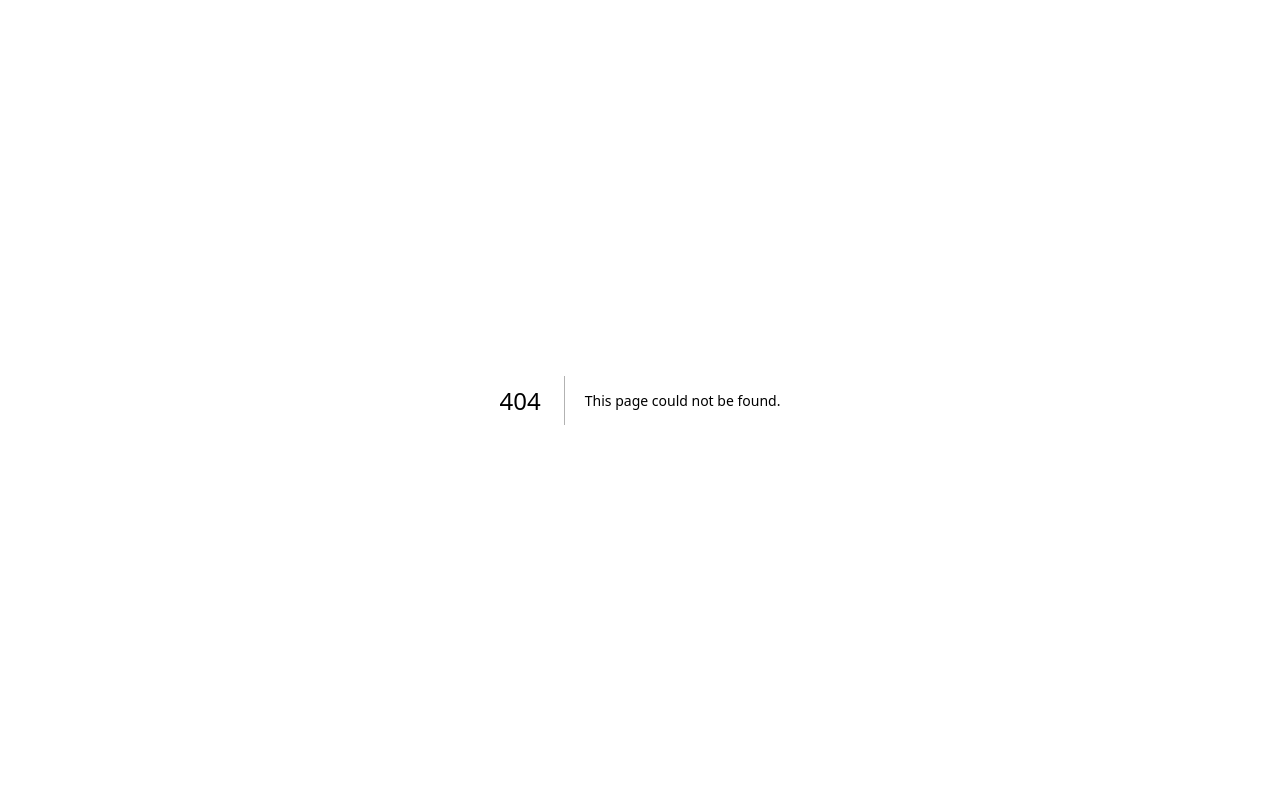
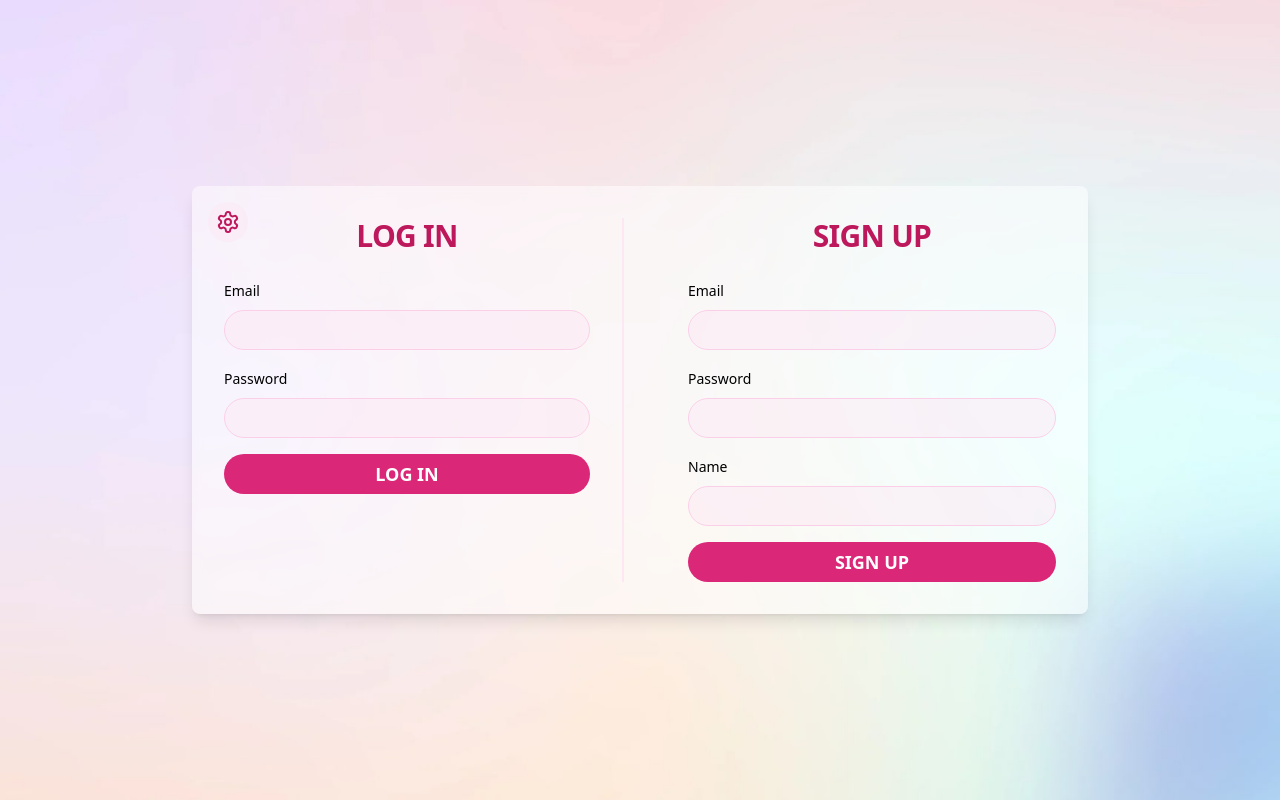
Before and after one commit to PierceLe/hackathon-unihack, a Next.js app in the folder frontend/frontend-pages/: page /auth in a window 1280 px wide. Before the commit this address had no page. Built offline with nearby package versions, Linux system fonts and the light colour scheme.

Commit message:
Add Auth Page

```diff
--- /dev/null
+++ b/frontend/frontend-pages/app/auth/page.tsx
@@ -0,0 +1,122 @@
+"use client"
+
+import { Background } from "@/components/ui/background";
+
+export default function AuthPage() {
+  return (
+    <div className="relative min-h-screen flex items-center justify-center p-4">
+      {/* Custom Background */}
+      <div className="absolute inset-0 -z-10">
+        <Background imagePath="/bg.jpg" />
+      </div>
+
+      <div className="relative w-full max-w-4xl rounded-lg bg-white/50 p-8 shadow-lg backdrop-blur-sm">
+        {/* Settings Icon */}
+        <button className="absolute left-4 top-4 rounded-full bg-pink-100/50 p-2 transition-colors hover:bg-pink-200/50">
+          <svg
+            xmlns="http://www.w3.org/2000/svg"
+            width="24"
+            height="24"
+            viewBox="0 0 24 24"
+            fill="none"
+            stroke="currentColor"
+            strokeWidth="2"
+            strokeLinecap="round"
+            strokeLinejoin="round"
+            className="h-6 w-6 text-pink-700"
+          >
+            <path d="M12.22 2h-.44a2 2 0 0 0-2 2v.18a2 2 0 0 1-1 1.73l-.43.25a2 2 0 0 1-2 0l-.15-.08a2 2 0 0 0-2.73.73l-.22.38a2 2 0 0 0 .73 2.73l.15.1a2 2 0 0 1 1 1.72v.51a2 2 0 0 1-1 1.74l-.15.09a2 2 0 0 0-.73 2.73l.22.38a2 2 0 0 0 2.73.73l.15-.08a2 2 0 0 1 2 0l.43.25a2 2 0 0 1 1 1.73V20a2 2 0 0 0 2 2h.44a2 2 0 0 0 2-2v-.18a2 2 0 0 1 1-1.73l.43-.25a2 2 0 0 1 2 0l.15.08a2 2 0 0 0 2.73-.73l.22-.39a2 2 0 0 0-.73-2.73l-.15-.08a2 2 0 0 1-1-1.74v-.5a2 2 0 0 1 1-1.74l.15-.09a2 2 0 0 0 .73-2.73l-.22-.38a2 2 0 0 0-2.73-.73l-.15.08a2 2 0 0 1-2 0l-.43-.25a2 2 0 0 1-1-1.73V4a2 2 0 0 0-2-2z"></path>
+            <circle cx="12" cy="12" r="3"></circle>
+          </svg>
+        </button>
+
+        <div className="grid gap-8 md:grid-cols-2">
+          {/* Login Section */}
+          <div className="space-y-6 border-b-2 border-pink-100 pb-6 md:border-b-0 md:border-r-2 md:pb-0 md:pr-8">
+            <div className="text-center">
+              <h2 className="text-3xl font-bold tracking-tight text-pink-700">LOG IN</h2>
+            </div>
+            <form className="space-y-4">
+              <div className="space-y-2">
+                <label htmlFor="loginEmail" className="text-sm font-medium">
+                  Email
+                </label>
+                <input
+                  id="loginEmail"
+                  type="email"
+                  required
+                  className="flex h-10 w-full rounded-full border border-pink-200 bg-pink-100/50 px-3 py-2 text-sm focus:border-pink-300 focus:outline-none focus:ring-2 focus:ring-pink-200"
+                />
+              </div>
+              <div className="space-y-2">
+                <label htmlFor="loginPassword" className="text-sm font-medium">
+                  Password
+                </label>
+                <input
+                  id="loginPassword"
+                  type="password"
+                  required
+                  className="flex h-10 w-full rounded-full border border-pink-200 bg-pink-100/50 px-3 py-2 text-sm focus:border-pink-300 focus:outline-none focus:ring-2 focus:ring-pink-200"
+                />
+              </div>
+              <button
+                type="submit"
+                className="inline-flex h-10 w-full items-center justify-center rounded-full bg-pink-600 px-4 py-2 text-lg font-bold text-white transition-colors hover:bg-pink-700 focus:outline-none focus:ring-2 focus:ring-pink-400 focus:ring-offset-2 disabled:opacity-50"
+              >
+                LOG IN
+              </button>
+            </form>
+          </div>
+
+          {/* Sign Up Section */}
+          <div className="space-y-6 pt-6 md:pl-8 md:pt-0">
+            <div className="text-center">
+              <h2 className="text-3xl font-bold tracking-tight text-pink-700">SIGN UP</h2>
+            </div>
+            <form className="space-y-4">
+              <div className="space-y-2">
+                <label htmlFor="signupEmail" className="text-sm font-medium">
+                  Email
+                </label>
+                <input
+                  id="signupEmail"
+                  type="email"
+                  required
+                  className="flex h-10 w-full rounded-full border border-pink-200 bg-pink-100/50 px-3 py-2 text-sm focus:border-pink-300 focus:outline-none focus:ring-2 focus:ring-pink-200"
+                />
+              </div>
+              <div className="space-y-2">
+                <label htmlFor="signupPassword" className="text-sm font-medium">
+                  Password
+                </label>
+                <input
+                  id="signupPassword"
+                  type="password"
+                  required
+                  className="flex h-10 w-full rounded-full border border-pink-200 bg-pink-100/50 px-3 py-2 text-sm focus:border-pink-300 focus:outline-none focus:ring-2 focus:ring-pink-200"
+                />
+              </div>
+              <div className="space-y-2">
+                <label htmlFor="signupName" className="text-sm font-medium">
+                  Name
+                </label>
+                <input
+                  id="signupName"
+                  type="text"
+                  required
+                  className="flex h-10 w-full rounded-full border border-pink-200 bg-pink-100/50 px-3 py-2 text-sm focus:border-pink-300 focus:outline-none focus:ring-2 focus:ring-pink-200"
+                />
+              </div>
+              <button
+                type="submit"
+                className="inline-flex h-10 w-full items-center justify-center rounded-full bg-pink-600 px-4 py-2 text-lg font-bold text-white transition-colors hover:bg-pink-700 focus:outline-none focus:ring-2 focus:ring-pink-400 focus:ring-offset-2 disabled:opacity-50"
+              >
+                SIGN UP
+              </button>
+            </form>
+          </div>
+        </div>
+      </div>
+    </div>
+  );
+}
--- a/frontend/frontend-pages/app/settings/page.tsx
+++ b/frontend/frontend-pages/app/settings/page.tsx
@@ -7,10 +7,6 @@ export default function Settings() {
       {/* Background */}
       <div className="absolute inset-0">
         <Background imagePath="/bg.jpg" />
-      </div>
-
-      <div className="relative min-h-screen">
-        <PButton imageSrc="/back.png" navigateTo="/team-pick" className="absolute top-10 left-10" />
       </div>
 
       <div className="relative z-10 flex min-h-screen flex-col items-center justify-start pt-32">
--- a/frontend/frontend-pages/tailwind.config.ts
+++ b/frontend/frontend-pages/tailwind.config.ts
@@ -1,4 +1,4 @@
-import type { Config } from "tailwindcss"
+import type { Config } from "tailwindcss";
 
 const config: Config = {
   darkMode: ["class"],
@@ -6,9 +6,16 @@ const config: Config = {
     "./pages/**/*.{js,ts,jsx,tsx,mdx}",
     "./components/**/*.{js,ts,jsx,tsx,mdx}",
     "./app/**/*.{js,ts,jsx,tsx,mdx}",
-    "*.{js,ts,jsx,tsx,mdx}",
+    "./src/**/*.{ts,tsx}", // Added from the second config
   ],
   theme: {
+    container: {
+      center: true,
+      padding: "2rem",
+      screens: {
+        "2xl": "1400px",
+      },
+    },
     extend: {
       colors: {
         purple: {
@@ -19,6 +26,17 @@ const config: Config = {
         },
         background: "hsl(var(--background))",
         foreground: "hsl(var(--foreground))",
+        border: "hsl(var(--border))",
+        input: "hsl(var(--input))",
+        ring: "hsl(var(--ring))",
+        primary: {
+          DEFAULT: "#ec4899", // pink-600
+          foreground: "#ffffff",
+        },
+        secondary: {
+          DEFAULT: "#f9a8d4", // pink-300
+          foreground: "#ffffff",
+        },
         card: {
           DEFAULT: "hsl(var(--card))",
           foreground: "hsl(var(--card-foreground))",
@@ -26,14 +44,6 @@ const config: Config = {
         popover: {
           DEFAULT: "hsl(var(--popover))",
           foreground: "hsl(var(--popover-foreground))",
-        },
-        primary: {
-          DEFAULT: "hsl(var(--primary))",
-          foreground: "hsl(var(--primary-foreground))",
-        },
-        secondary: {
-          DEFAULT: "hsl(var(--secondary))",
-          foreground: "hsl(var(--secondary-foreground))",
         },
         muted: {
           DEFAULT: "hsl(var(--muted))",
@@ -47,16 +57,6 @@ const config: Config = {
           DEFAULT: "hsl(var(--destructive))",
           foreground: "hsl(var(--destructive-foreground))",
         },
-        border: "hsl(var(--border))",
-        input: "hsl(var(--input))",
-        ring: "hsl(var(--ring))",
-        chart: {
-          "1": "hsl(var(--chart-1))",
-          "2": "hsl(var(--chart-2))",
-          "3": "hsl(var(--chart-3))",
-          "4": "hsl(var(--chart-4))",
-          "5": "hsl(var(--chart-5))",
-        },
         sidebar: {
           DEFAULT: "hsl(var(--sidebar-background))",
           foreground: "hsl(var(--sidebar-foreground))",
@@ -67,6 +67,13 @@ const config: Config = {
           border: "hsl(var(--sidebar-border))",
           ring: "hsl(var(--sidebar-ring))",
         },
+        chart: {
+          "1": "hsl(var(--chart-1))",
+          "2": "hsl(var(--chart-2))",
+          "3": "hsl(var(--chart-3))",
+          "4": "hsl(var(--chart-4))",
+          "5": "hsl(var(--chart-5))",
+        },
       },
       borderRadius: {
         lg: "var(--radius)",
@@ -75,20 +82,12 @@ const config: Config = {
       },
       keyframes: {
         "accordion-down": {
-          from: {
-            height: "0",
-          },
-          to: {
-            height: "var(--radix-accordion-content-height)",
-          },
+          from: { height: "0" },
+          to: { height: "var(--radix-accordion-content-height)" },
         },
         "accordion-up": {
-          from: {
-            height: "var(--radix-accordion-content-height)",
-          },
-          to: {
-            height: "0",
-          },
+          from: { height: "var(--radix-accordion-content-height)" },
+          to: { height: "0" },
         },
       },
       animation: {
@@ -97,6 +96,9 @@ const config: Config = {
       },
     },
   },
-  plugins: [],
-}
-export default config
+  plugins: [
+    require("tailwindcss-animate"), // Added from second config
+  ],
+};
+
+export default config;
```
Also changed, not shown: frontend/frontend-pages/app/globals.css (line endings or trailing spaces), frontend/frontend-pages/components/ui/authbutton.tsx (added).
